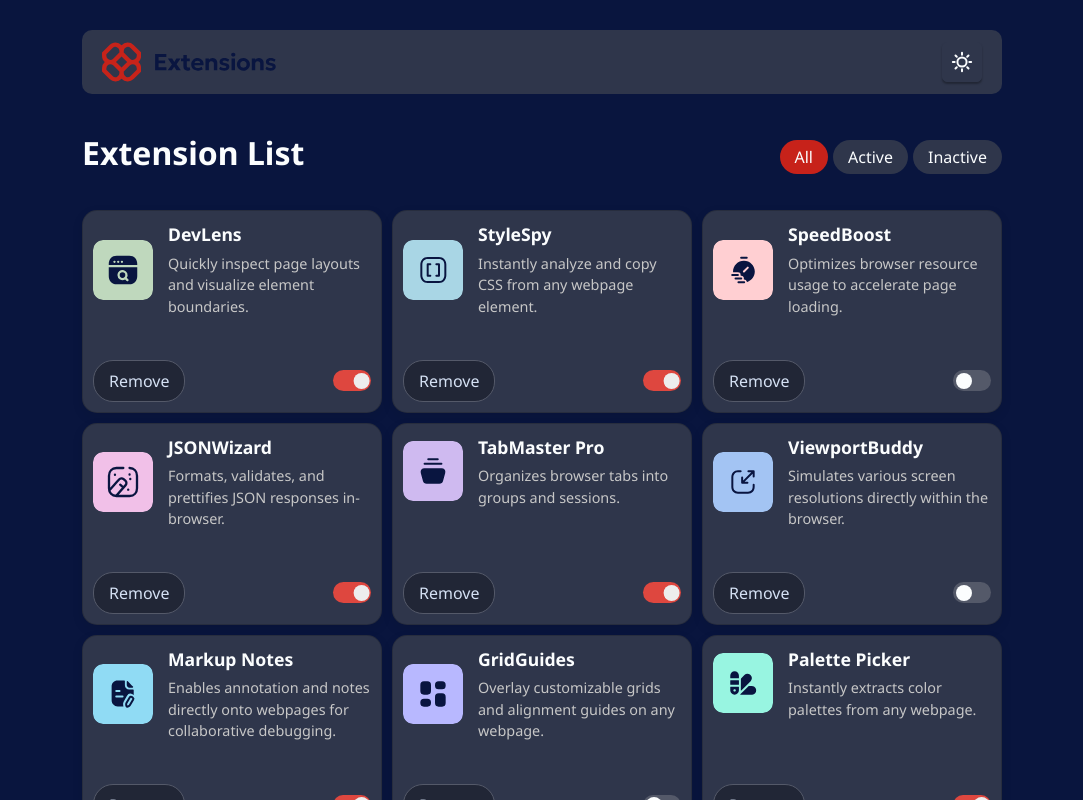
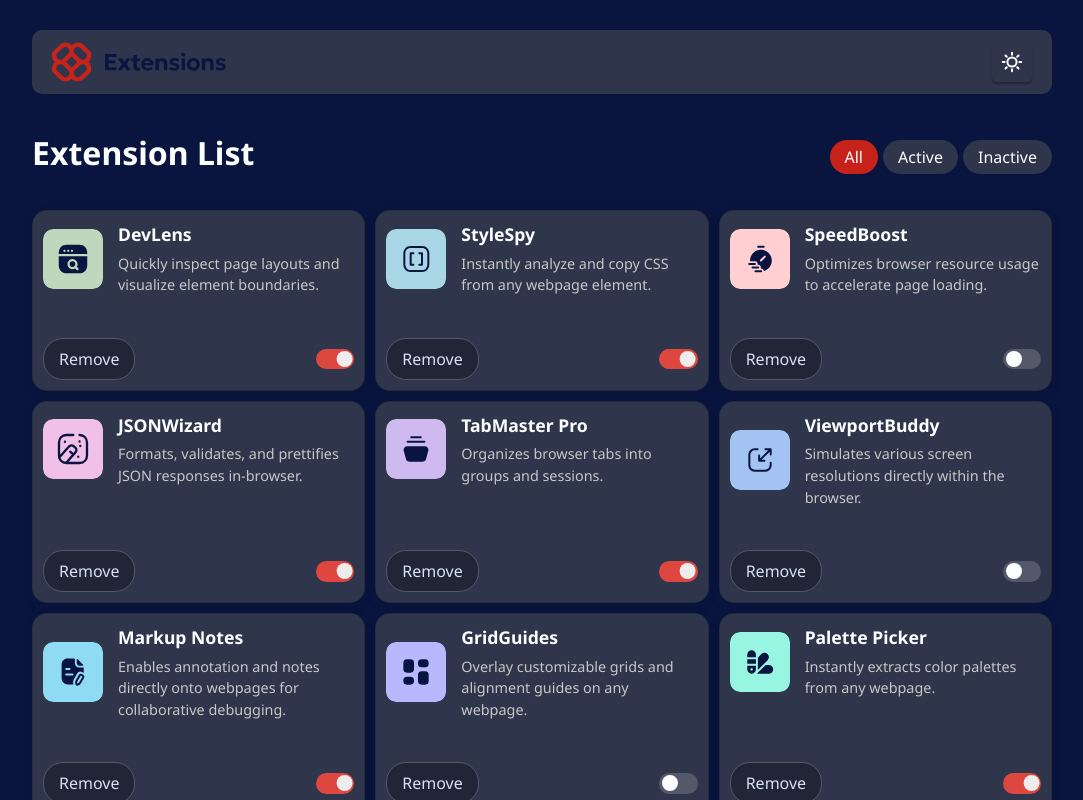
Before and after one commit to olalere-abiodun/Browser-Extension-UI, a React (Vite) app: page / in a window 1280 px wide. Shown: the top 800 px of the page, without its empty margins (98-1181 px from the left). Built offline with nearby package versions, Linux system fonts and the light colour scheme.

Commit message:
media screen fixed

```diff
--- a/public/assets/style/index.css
+++ b/public/assets/style/index.css
@@ -8,7 +8,7 @@
 
 body {
   background-color: hsl(227, 75%, 14%) !important;
-  padding: 30px 180px;
+  padding: 30px 150px;
   font-family: "Noto Sans", sans-serif !important;
 }
 
@@ -286,11 +286,20 @@ input:checked + .slider:before {
   margin-top: 40px;
 }
 
+
+@media (min-width: 1200px) and (max-width: 1439px) {
+  body {
+    padding: 30px 130px;
+  }
+}
+
+
+
 /* Mobile Styles   */
-@media (max-width: 480px) {
+@media (max-width: 475px) {
   body {
     background-color: hsl(227, 75%, 14%);
-    padding: 20px 25px;
+    padding: 20px 20px;
   }
   .header {
     padding: 6px 10px;
```
